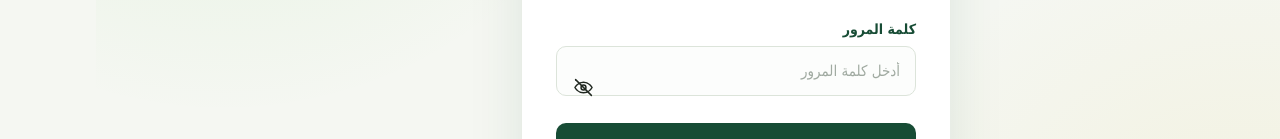
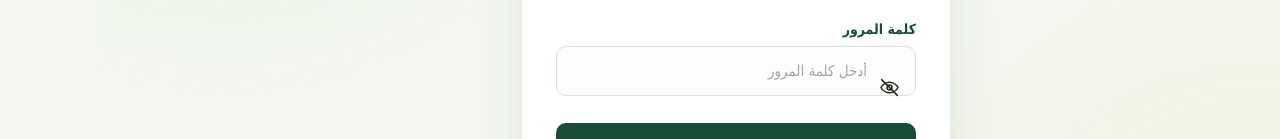
Before and after one commit to AbuMnif/RahmaMosqueSystem, a Next.js app: page /login in a window 1280 px wide. Shown: the part 400-539 px from the top of the page. Built offline with nearby package versions, Linux system fonts and the light colour scheme; no server answers.

Commit message:
Fix password visibility icon position for RTL login

```diff
--- a/app/login/page.js
+++ b/app/login/page.js
@@ -82,7 +82,7 @@ export default function LoginPage() {
               onChange={(event) => setPassword(removeWhitespace(event.target.value))}
               placeholder="أدخل كلمة المرور"
               required
-              style={{ width: "100%", paddingLeft: "48px", boxSizing: "border-box" }}
+              style={{ width: "100%", paddingRight: "48px", boxSizing: "border-box" }}
             />
             <button
               type="button"
@@ -92,7 +92,7 @@ export default function LoginPage() {
               title={showPassword ? "إخفاء كلمة المرور" : "إظهار كلمة المرور"}
               style={{
                 position: "absolute",
-                left: "10px",
+                right: "10px",
                 top: "50%",
                 transform: "translateY(-50%)",
                 width: "34px",
```
